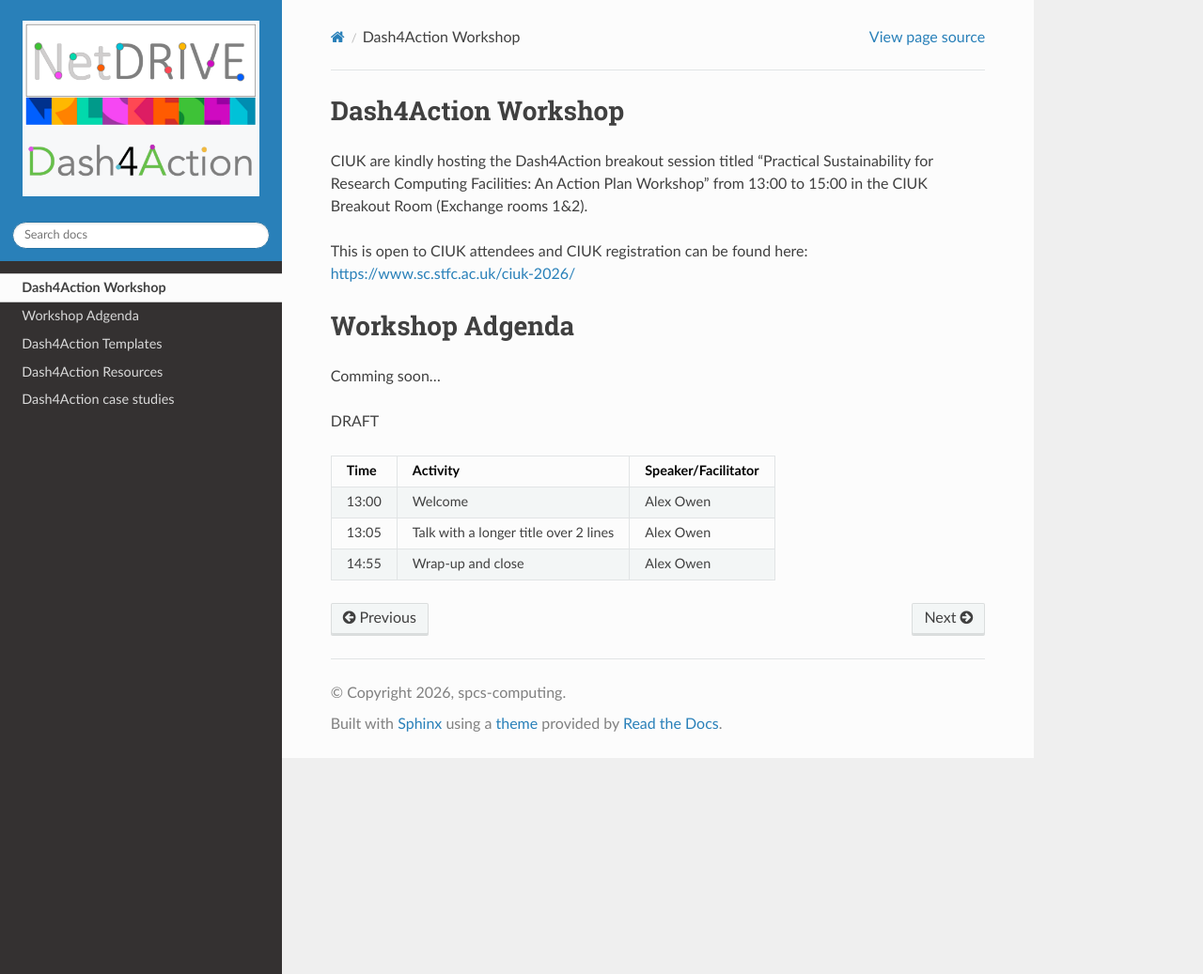
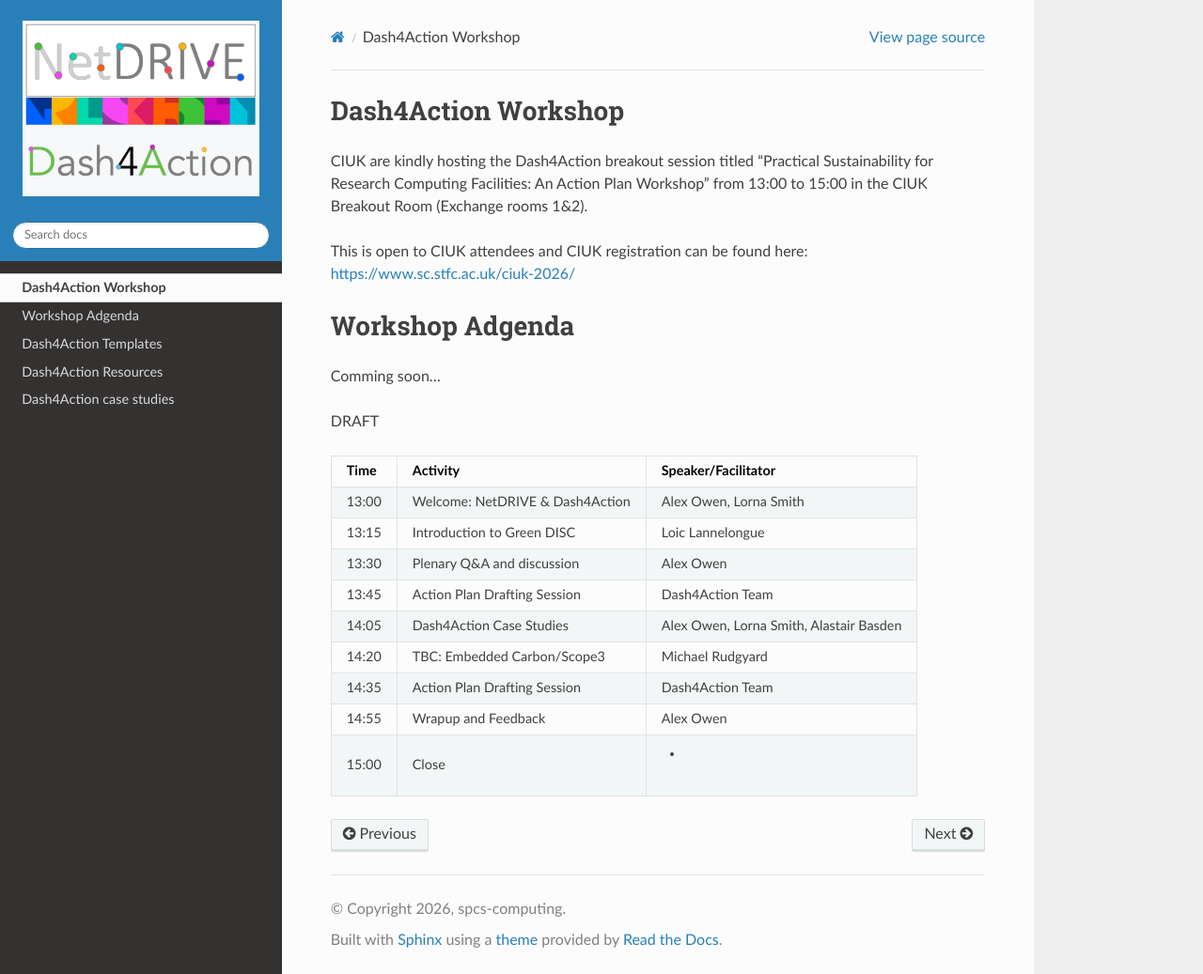
Before and after one commit to raowenqmul/Dash4Action, a Sphinx documentation site: the page built from docs/workshop/index.rst, in a window 1280 px wide and 1037 px high. Shown: the whole window at 94% size. Built offline with Sphinx 7.4.7 and the Read the Docs theme 3.1.0, drawn with Linux system fonts in a browser that asks for light colours.

Commit message:
update adgenda

```diff
--- a/docs/workshop/index.rst
+++ b/docs/workshop/index.rst
@@ -21,10 +21,15 @@ DRAFT
 ===== ================================== ===================
 Time  Activity                           Speaker/Facilitator
 ===== ================================== ===================
-13:00 Welcome                            Alex Owen
-13:05 Talk with a longer title           Alex Owen
-      over 2 lines
-14:55 Wrap-up and close		         Alex Owen
+13:00 Welcome: NetDRIVE & Dash4Action    Alex Owen, Lorna Smith
+13:15 Introduction to Green DISC         Loic Lannelongue
+13:30 Plenary Q&A and discussion	 Alex Owen
+13:45 Action Plan Drafting Session	 Dash4Action Team
+14:05 Dash4Action Case Studies           Alex Owen, Lorna Smith, Alastair Basden
+14:20 TBC: Embedded Carbon/Scope3        Michael Rudgyard
+14:35 Action Plan Drafting Session       Dash4Action Team
+14:55 Wrapup and Feedback		 Alex Owen
+15:00 Close				 -
 ===== ================================== ===================
 
 
```
Also changed, not shown: docs/index.rst (+8 -0 lines).
